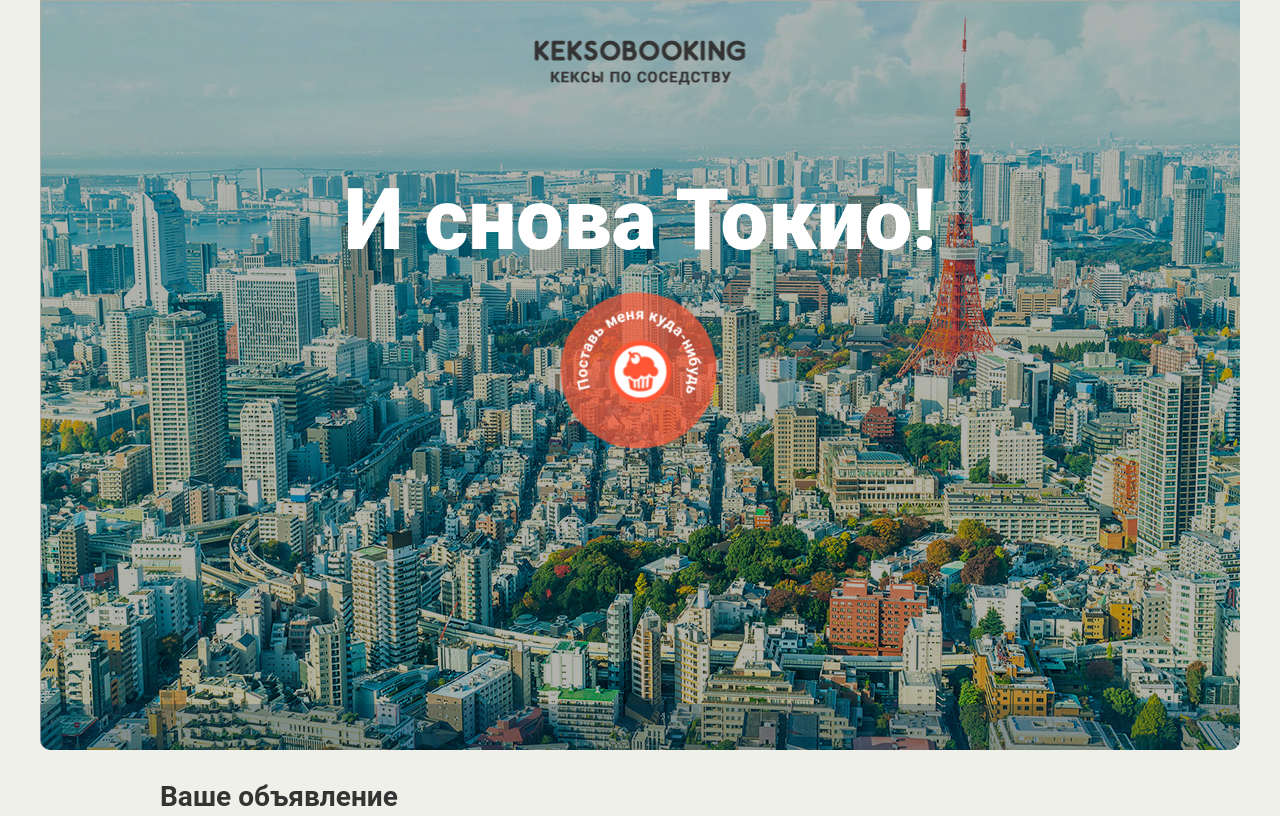
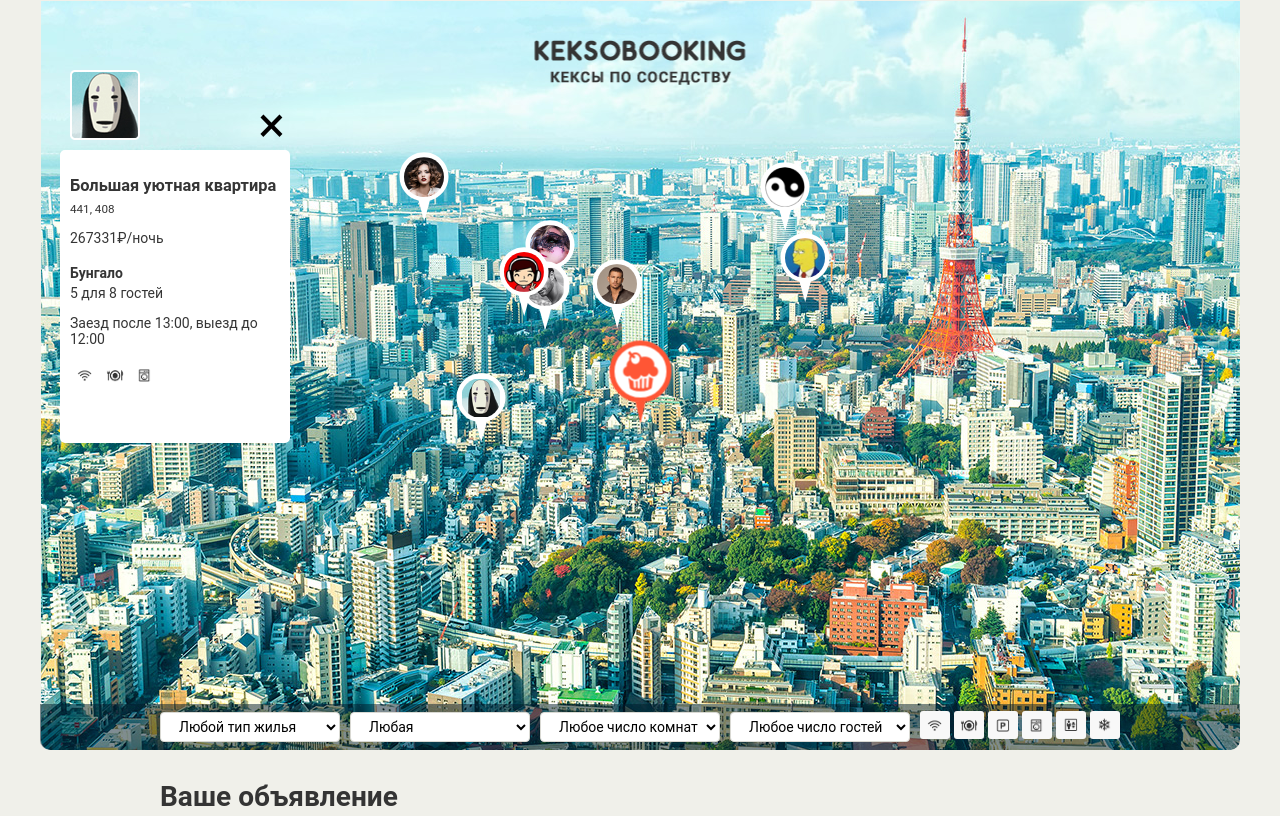
Before and after one commit to dimitriskot/425695-keksobooking-1, a website: page index.html in a window 1280 px wide. Shown: the top 816 px of the page. Drawn offline with Linux system fonts and the light colour scheme.

Commit message:
Done task3

```diff
--- a/index.html
+++ b/index.html
@@ -225,9 +225,9 @@
     <h3>Уютное гнездышко для молодоженов</h3>
     <p><small>102-0082 Tōkyō-to, Chiyoda-ku, Ichibanchō, 14−3</small></p>
     <p class="popup__price">5200&#x20bd;/ночь</p>
-    <h4>Квартира</h4>
-    <p>2 комнаты для 3 гостей</p>
-    <p>Заезд после 14:00, выезд до 10:00</p>
+    <h4 class="popup__type">Квартира</h4>
+    <p class="popup__type-info">2 комнаты для 3 гостей</p>
+    <p class="popup__check">Заезд после 14:00, выезд до 10:00</p>
     <ul class="popup__features">
       <li class="feature feature--wifi"></li>
       <li class="feature feature--dishwasher"></li>
@@ -236,7 +236,7 @@
       <li class="feature feature--elevator"></li>
       <li class="feature feature--conditioner"></li>
     </ul>
-    <p>Великолепная квартира-студия в центре Токио. Подходит как туристам, так и бизнесменам. Квартира полностью укомплектована и недавно отремонтирована.</p>
+    <p class="popup__description">Великолепная квартира-студия в центре Токио. Подходит как туристам, так и бизнесменам. Квартира полностью укомплектована и недавно отремонтирована.</p>
     <ul class="popup__pictures">
       <li><img src=""></li>
     </ul>
@@ -245,5 +245,6 @@
   <button style="left: 200px; top: 400px;" class="map__pin"><img src="img/avatars/user07.png" width="40" height="40" draggable="false"></button>
 </template>
 
+<script src="js/map.js"></script>
 </body>
 </html>
--- /dev/null
+++ b/js/map.js
@@ -0,0 +1,211 @@
+'use strict';
+
+var map = document.querySelector('.map');
+map.classList.remove('map--faded');
+var similarMapPinElement = map.querySelector('.map__pins');
+var similarMapPinTemplate = document.querySelector('template').content.querySelector('.map__pin');
+var similarArticleTemplate = document.querySelector('template').content.querySelector('.map__card');
+var fragment = document.createDocumentFragment();
+var ADS_COUNT = 8;
+var MIN_PRICE = 1000;
+var MAX_PRICE = 1000000;
+var PIN_HALF_WIDTH = 20;
+var PIN_HEIGHT = 62;
+var COORD_MIN_X = 300 + PIN_HALF_WIDTH;
+var COORD_MAX_X = 900 - PIN_HALF_WIDTH;
+var COORD_MIN_Y = 100 + PIN_HEIGHT;
+var COORD_MAX_Y = 500 - PIN_HEIGHT;
+var COUNT_ROOMS = 5;
+var COUNT_GUESTS = 10;
+
+var HOUSE_TITLES = [
+  'Большая уютная квартира',
+  'Маленькая неуютная квартира',
+  'Огромный прекрасный дворец',
+  'Маленький ужасный дворец',
+  'Красивый гостевой домик',
+  'Некрасивый негостеприимный домик',
+  'Уютное бунгало далеко от моря',
+  'Неуютное бунгало по колено в воде'
+];
+
+var HOUSE_TYPES = [
+  'flat',
+  'house',
+  'bungalo'
+];
+
+var HOUSE_DICT = {
+  flat: 'Квартира',
+  house: 'Дом',
+  bungalo: 'Бунгало'
+};
+
+var CHECK_IN_TIMES = [
+  '12:00',
+  '13:00',
+  '14:00'
+];
+
+var CHECK_OUT_TIMES = [
+  '12:00',
+  '13:00',
+  '14:00'
+];
+
+var FEATURES_LIST = [
+  'wifi',
+  'dishwasher',
+  'parking',
+  'washer',
+  'elevator',
+  'conditioner'
+];
+
+// получение пути к файлу с аватаркой
+var getAvatarPath = function (userNumber) {
+  var avatarPath = 'img/avatars/user';
+  avatarPath += (userNumber < 10 ? '0' : '') + userNumber + '.png';
+  return avatarPath;
+};
+
+// получение author.avatar
+var getAvatar = function (number) {
+  var avatars = [];
+  avatars[number] = getAvatarPath(number + 1);
+  return avatars[number];
+};
+
+// получение ad.author
+var getAuthor = function (number) {
+  return {
+    avatar: getAvatar(number)
+  };
+};
+
+// получение случайного элемента массива
+var getRandomArrayElement = function (collection) {
+  var randomElement = collection[Math.floor(Math.random() * collection.length)];
+  return randomElement;
+};
+
+// получение случайной длины массива
+var getRandomArrayLength = function (collection) {
+  var randomLength = Math.ceil(Math.random() * collection.length);
+  return randomLength;
+};
+
+// получение случайного числа
+var getRandomNumber = function (count) {
+  var number = Math.ceil(Math.random() * count);
+  return number;
+};
+
+// получение случайного числа из диапазона
+var getRandomNumberFromRange = function (min, max) {
+  var number = Math.floor(Math.random() * (max - min) + min);
+  return number;
+};
+
+// получение случайного местонахождения
+var getRandomLocation = function (minX, maxX, minY, maxY) {
+  var randomLocation = {};
+  randomLocation.x = getRandomNumberFromRange(minX, maxX);
+  randomLocation.y = getRandomNumberFromRange(minY, maxY);
+  return randomLocation;
+};
+
+// получение случайного массива из существующего
+var getRandomArrayFromExists = function (array) {
+  var newArray = array.slice();
+
+  function compareRandom() {
+    return Math.random() - 0.5;
+  }
+  newArray.sort(compareRandom);
+  newArray.length = getRandomArrayLength(array);
+  return newArray;
+};
+
+// получение информации об объявлении
+var GetOffer = function (location) {
+  this.title = getRandomArrayElement(HOUSE_TITLES);
+  this.address = location.x + ', ' + location.y;
+  this.price = getRandomNumberFromRange(MIN_PRICE, MAX_PRICE);
+  this.type = getRandomArrayElement(HOUSE_TYPES);
+  this.rooms = getRandomNumber(COUNT_ROOMS);
+  this.guests = getRandomNumber(COUNT_GUESTS);
+  this.checkin = getRandomArrayElement(CHECK_IN_TIMES);
+  this.checkout = getRandomArrayElement(CHECK_OUT_TIMES);
+  this.features = getRandomArrayFromExists(FEATURES_LIST);
+  this.description = '';
+  this.photos = [];
+};
+
+// получение объявления
+var getAd = function (number) {
+  var ad = {};
+  var tempLocation = getRandomLocation(COORD_MIN_X, COORD_MAX_X, COORD_MIN_Y, COORD_MAX_Y);
+  ad.author = getAuthor(number);
+  ad.offer = new GetOffer(tempLocation);
+  ad.location = tempLocation;
+  return ad;
+};
+
+// генерация метки на карте для объявления
+var renderMapPin = function (ad) {
+  var mapPinElement = similarMapPinTemplate.cloneNode(true);
+  mapPinElement.style.top = ad.location.y + 'px';
+  mapPinElement.style.left = ad.location.x + 'px';
+  mapPinElement.querySelector('img').src = ad.author.avatar;
+  fragment.appendChild(mapPinElement);
+  similarMapPinElement.appendChild(fragment);
+};
+
+// удаление списка характеристик жилища из шаблона
+(function () {
+  var popup = similarArticleTemplate.querySelector('.popup__features');
+  while (popup.firstChild) {
+    popup.removeChild(popup.firstChild);
+  }
+})();
+
+// получение характеристик жилища
+var getFeatures = function (adNumber, element) {
+  for (var j = 0; j < adNumber.offer.features.length; j++) {
+    var item = document.createElement('li');
+    item.className = 'feature';
+    item.classList.add('feature--' + adNumber.offer.features[j]);
+    fragment.appendChild(item);
+    element.querySelector('.popup__features').appendChild(fragment);
+  }
+};
+
+// получение карточки объявления
+var renderArticle = function (adNumber) {
+  var article = similarArticleTemplate.cloneNode(true);
+  article.querySelector('h3').textContent = adNumber.offer.title;
+  article.querySelector('small').textContent = adNumber.offer.address;
+  article.querySelector('.popup__price').textContent = adNumber.offer.price + String.fromCharCode(8381) + '/ночь';
+  article.querySelector('.popup__type').textContent = HOUSE_DICT[adNumber.offer.type];
+  var typeInfo = adNumber.offer.rooms + ' для ' + adNumber.offer.guests;
+  article.querySelector('.popup__type-info').textContent = (adNumber.offer.guests === 1) ? typeInfo + ' гостя' : typeInfo + ' гостей';
+  article.querySelector('.popup__check').textContent = 'Заезд после ' + adNumber.offer.checkin + ', выезд до ' + adNumber.offer.checkout;
+  getFeatures(adNumber, article);
+  article.querySelector('.popup__description').textContent = adNumber.offer.description;
+  article.querySelector('.popup__avatar').src = adNumber.author.avatar;
+  return article;
+};
+
+// получение массива объявлений
+var getAds = function (count) {
+  var ads = [];
+  for (var i = 0; i < count; i++) {
+    ads[i] = getAd(i);
+    renderMapPin(ads[i]);
+  }
+  fragment.appendChild(renderArticle(ads[0]));
+  map.appendChild(fragment);
+};
+
+getAds(ADS_COUNT);
--- a/package.json
+++ b/package.json
@@ -11,8 +11,8 @@
     "url": "https://github.com/htmlacademy-javascript/425695-keksobooking/issues"
   },
   "devDependencies": {
-    "eslint": "4.16.0",
-    "eslint-config-htmlacademy": "0.4.x"
+    "eslint": "^4.16.0",
+    "eslint-config-htmlacademy": "^0.4.2"
   },
   "license": "MIT",
   "dependencies": {},
```
Also changed, not shown: 1 other file.
